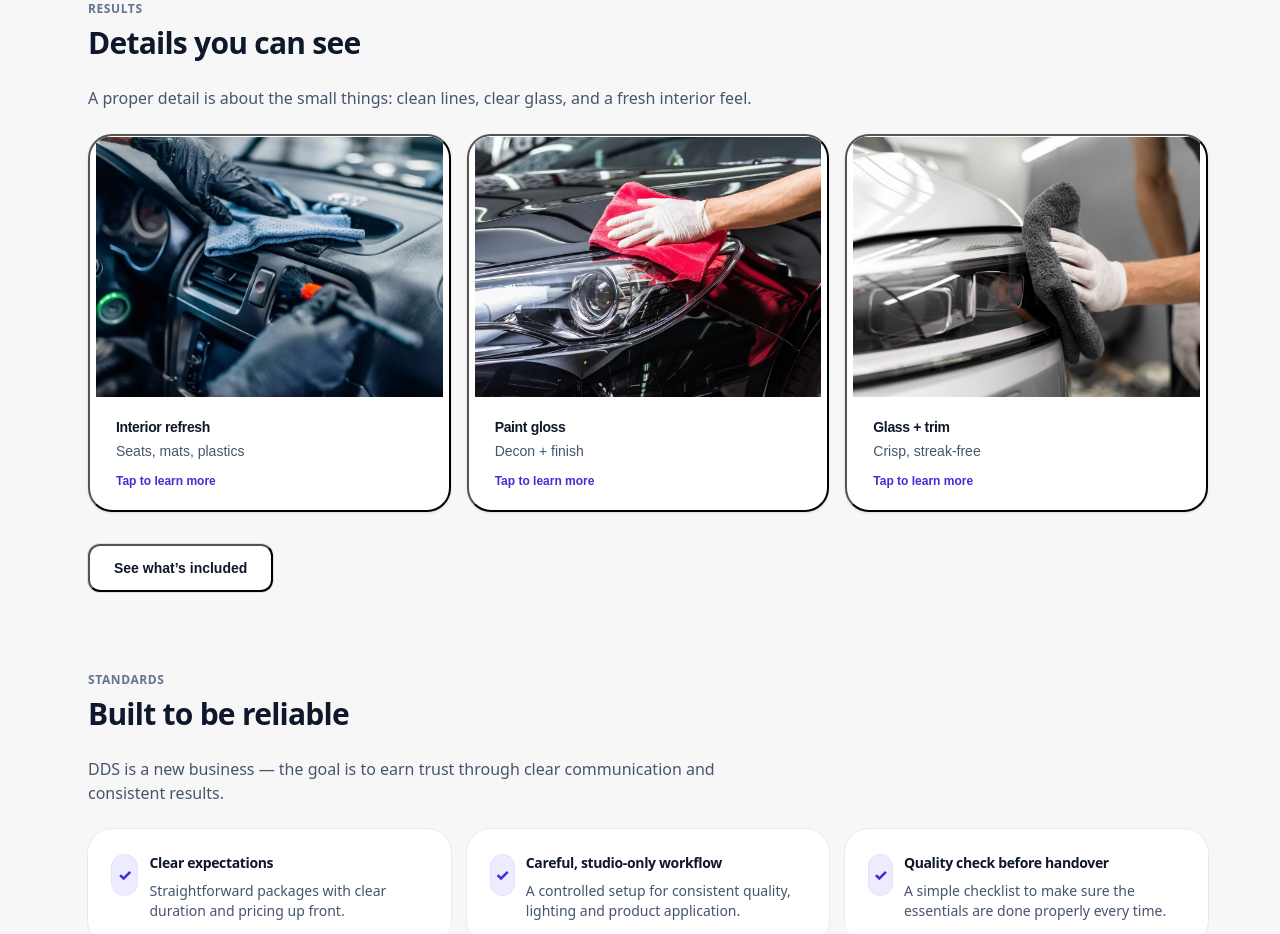
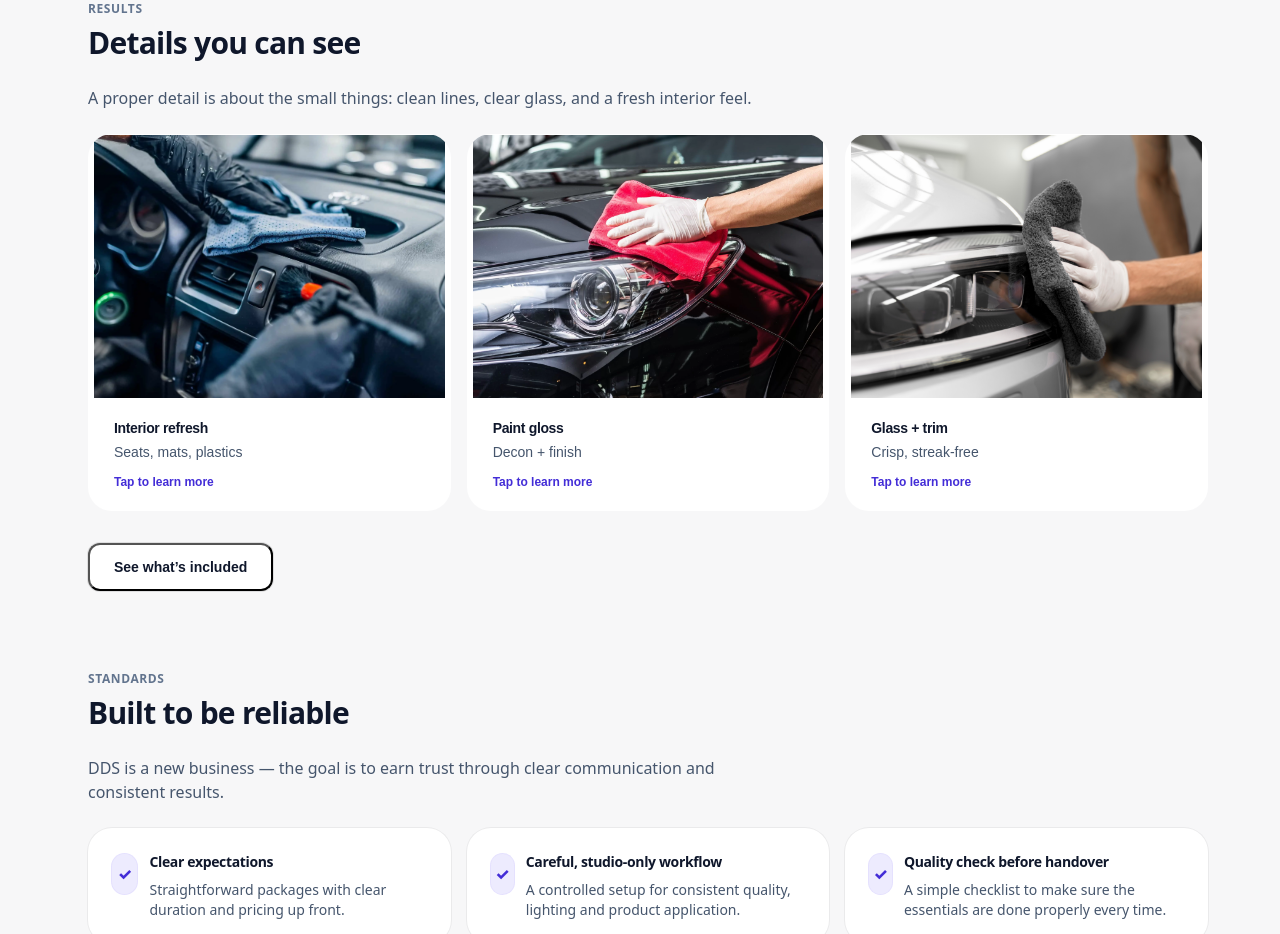
Before and after one commit to HarryLudemann/DDS, a React (Vite) app: page / in a window 1280 px wide. Shown: the part 800-1734 px from the top of the page. Built offline with nearby package versions, Linux system fonts and the light colour scheme; no server answers; the database is empty.

Commit message:
Admin Fix

```diff
--- a/src/main.tsx
+++ b/src/main.tsx
@@ -1,13 +1,13 @@
 import React from "react";
 import ReactDOM from "react-dom/client";
-import { BrowserRouter } from "react-router-dom";
+import { HashRouter } from "react-router-dom";
 import App from "./App";
 import "./index.css";
 
 ReactDOM.createRoot(document.getElementById("root")!).render(
   <React.StrictMode>
-    <BrowserRouter>
+    <HashRouter>
       <App />
-    </BrowserRouter>
+    </HashRouter>
   </React.StrictMode>
 );
--- a/src/pages/public/Home.tsx
+++ b/src/pages/public/Home.tsx
@@ -192,7 +192,7 @@ export default function Home() {
               key={x.title}
               type="button"
               onClick={() => setActiveResult(x)}
-              className="rounded-3xl bg-white overflow-hidden text-left shadow-sm transition hover:-translate-y-0.5 hover:shadow-lg focus:outline-none focus-visible:ring-4 focus-visible:ring-indigo-200"
+              className="rounded-3xl bg-white overflow-hidden text-left border-0 shadow-none transition-transform hover:scale-[1.01] focus:outline-none focus-visible:ring-4 focus-visible:ring-indigo-200"
             >
               <div className="relative aspect-[4/3] bg-slate-100">
                 <img
```
